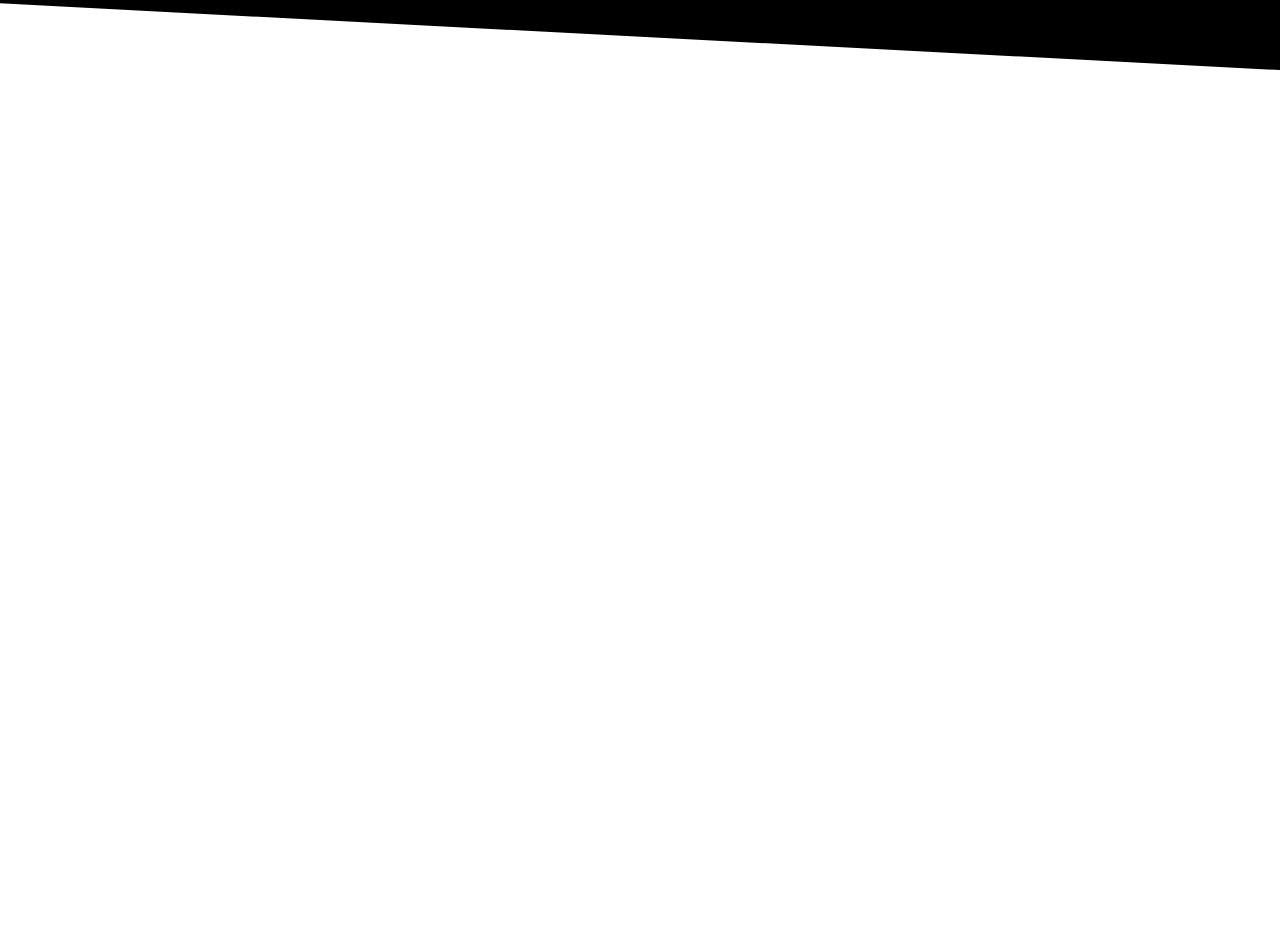
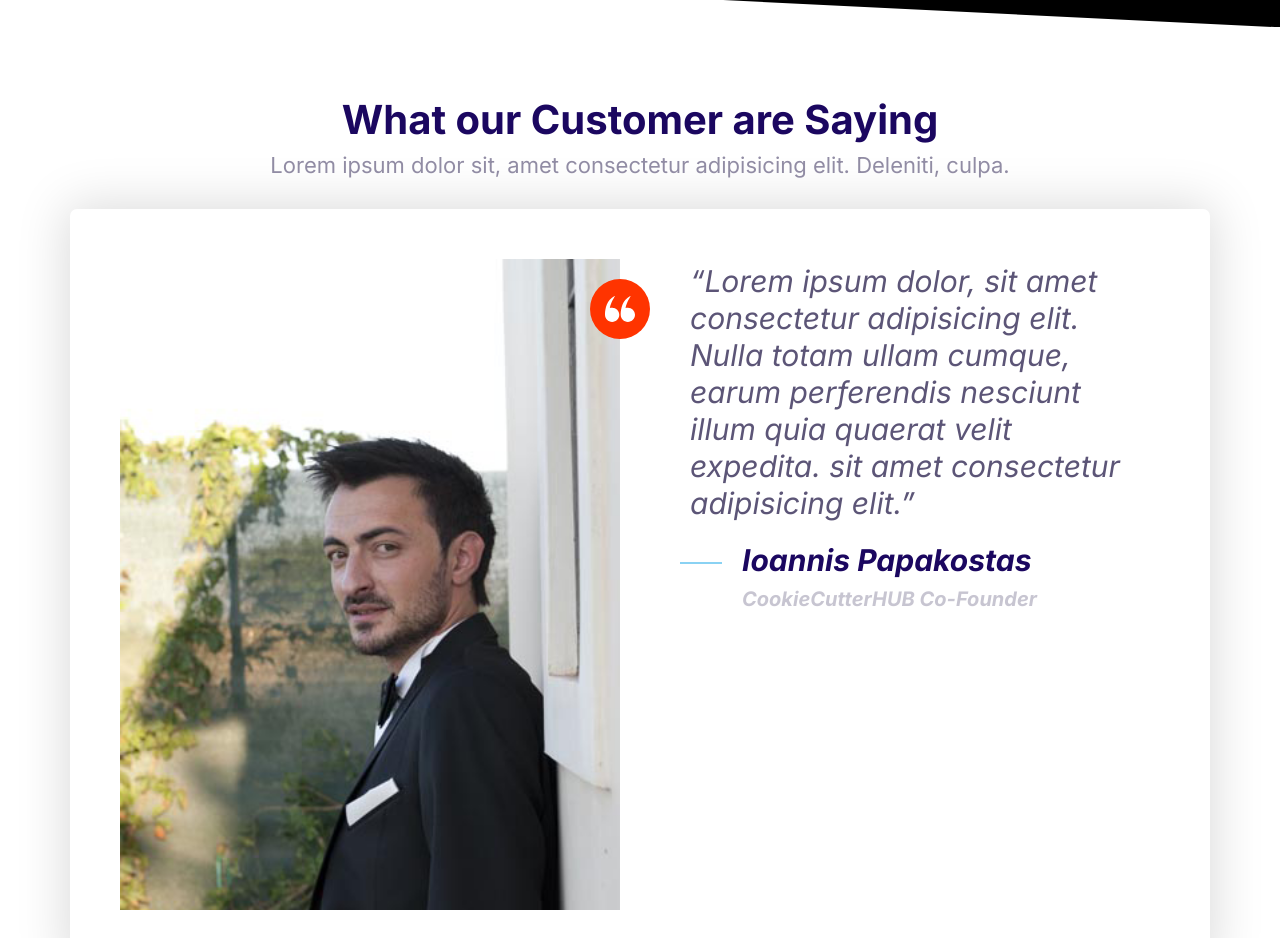
Before and after one commit to ioannispapakostas/IoannisPapakostas1st, a plain HTML site: page index.html in a window 1280 px wide. Shown: the part 598-1536 px from the top of the page. Before the commit the page ends 800 px from the top, so only its background shows below. Drawn offline with Linux system fonts and the light colour scheme.

Commit message:
Quote Panel

```diff
--- a/css/style.css
+++ b/css/style.css
@@ -606,7 +606,8 @@ a {
 
 .testimonial {
     padding: 3rem;
-    margin: 3rem;
+    margin: 3rem auto;
+    max-width: 1140px;
 }
 
 .testimonial__image {
@@ -1087,7 +1088,9 @@ a {
     margin: 0 auto;
 }
 
-
+.grid-second {
+    display: grid;
+}
 
 .article h2 {
     color: #fff;
@@ -1120,3 +1123,13 @@ a {
 .media-section .grid picture {
     min-width: 570px;
 }
+
+@media screen and (min-width: 1024px) {
+    .grid-second {
+        grid-template-columns: repeat(2, 1fr);
+    }
+
+    .media-section .media-panel {
+        padding-bottom: 0;
+    }
+}
--- a/index.html
+++ b/index.html
@@ -15,10 +15,10 @@
             <article class="article">
                 <h2>User-Friendly Control Panel</h2>
             </article>
-            <div class="grid grid--1x2">
+            <div class="grid-second">
                 <picture>
                     <source type="image/webp" srcset="images/ipad@1x.webp 1x, images/ipad@2x.webp 2x">
-                    <source type="image/png" srcset="images/ipad@1x.png 1x, images/ipad@2x.png 2x">
+                    <source type="image/pnsg" srcset="images/ipad@1x.png 1x, images/ipad@2x.png 2x">
                     <img src="images/ipad@1x.png" alt="image of Charts with memory balance and Power of computer" class="starter__image">
                 </picture>
                 <div class="media-panel">
@@ -62,6 +62,42 @@
             </div>
         </div>
     </section>
+    <section class="block">
+        <header class="block__header">
+            <h2>What our Customer are Saying</h2>
+            <p>Lorem ipsum dolor sit, amet consectetur adipisicing elit. Deleniti, culpa.</p>
+        </header>
+        <div class="card testimonial">
+            <div class="grid grid--1x2">
+                <div class="testimonial__image">
+                    <img src="images/john.png" alt="A happy person looking at the camera">
+                    <span class="circle-icon-accent">
+                        <svg class="icon--small icon--accent">
+                            <use xlink:href="images/Icons/sprite.svg#quotes"></use>
+                        </svg>
+                    </span>
+                </div>
+                <div class="testimonial__quote">
+                    <blockquote class="quote">
+                        <p class="quote__text">Lorem ipsum dolor, sit amet consectetur adipisicing elit.
+                        Nulla totam ullam cumque, earum perferendis nesciunt illum quia quaerat velit expedita.
+                        sit amet consectetur adipisicing elit.</p>
+                        <div class="media-container">
+                            <div class="media-image">
+                                <svg class="icon icon--primary">
+                                    <use xlink:href="images/Icons/sprite.svg#line"></use>
+                                </svg>
+                            </div>
+                            <div class="media-body">
+                                <h3 class="media-header quote__author">Ioannis Papakostas</h3>
+                                <p class="media-content quote__company">CookieCutterHUB Co-Founder</p>
+                            </div>
+                        </div>
+                    </blockquote>
+                </div>
+            </div>
+        </div>
+    </section>
     <script src="js/main.js"></script>
 </body>
 </html>
```
Also changed, not shown: Components/BuildingProject.html (+38 -2 lines).
